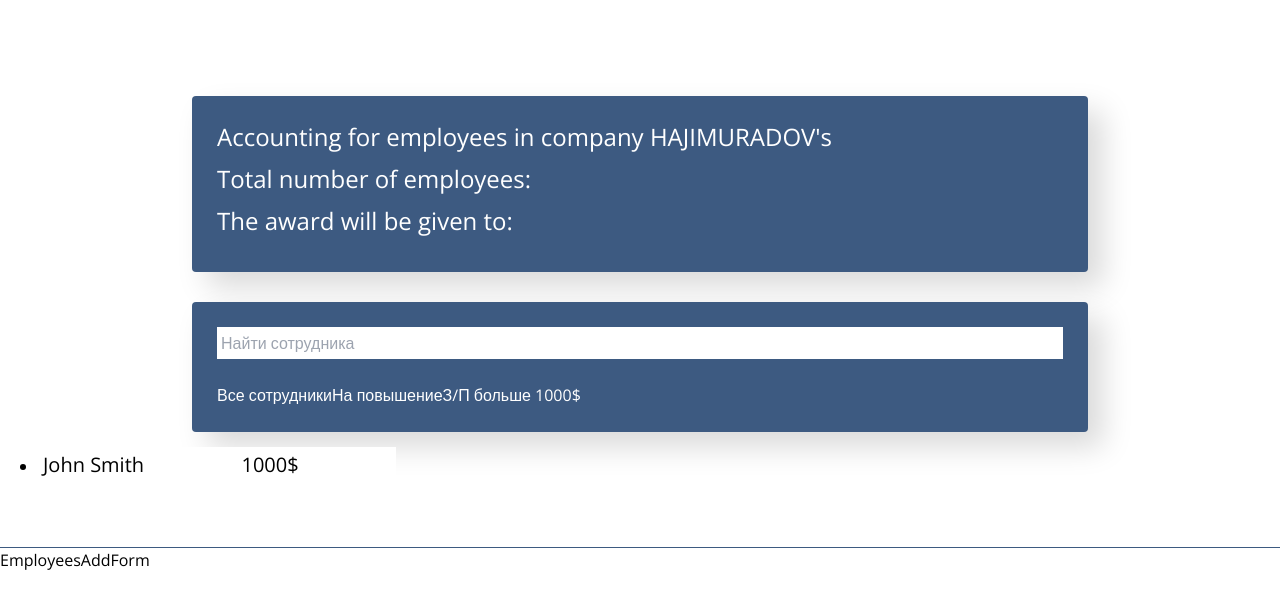
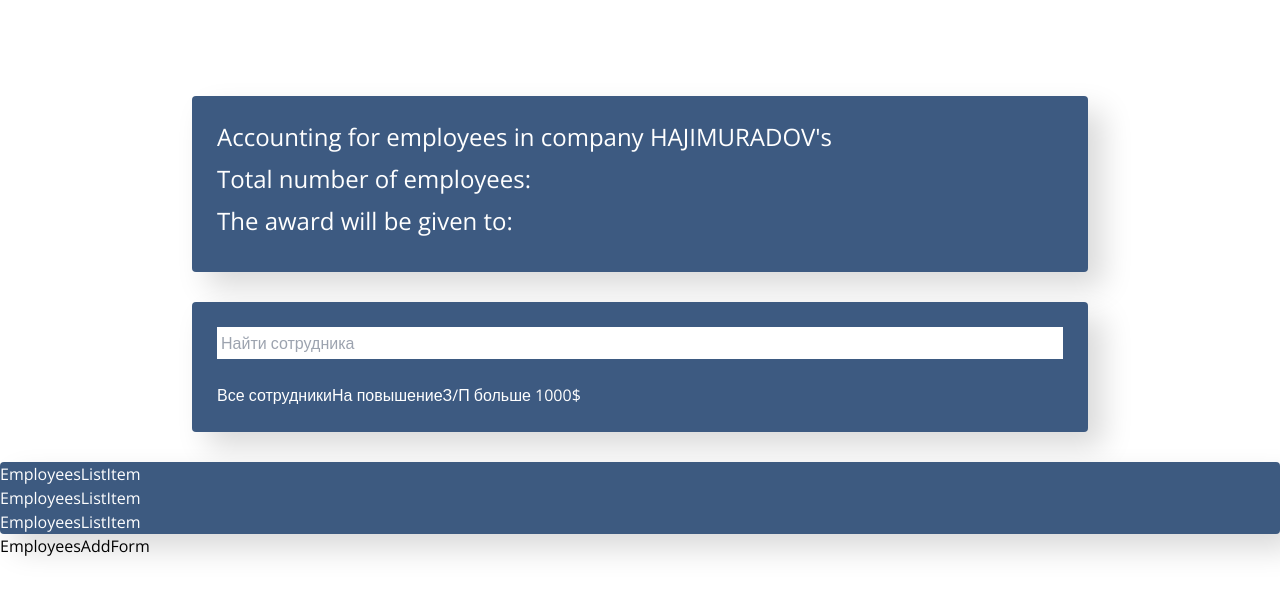
Before and after one commit to FeryazHacimuradov/EmployeesApp, a React (Create React App) app: page / in a window 1280 px wide. Shown: the top 608 px of the page. Built offline with nearby package versions, Linux system fonts and the light colour scheme.

Commit message:
changed EmployeesList

```diff
--- a/src/components/EmployeesList/EmployeesList.jsx
+++ b/src/components/EmployeesList/EmployeesList.jsx
@@ -1,25 +1,15 @@
-import React from 'react';
+import EmployeesListItem from "../EmployeesListItem/EmployeesListItem";
+
 import './employeesList.css';
 
 const EmployeesList = () => {
-  return (
-    <li className="list-group-item d-flex justify-content-between">
-      <span className="list-group-item-label">John Smith</span>
-      <input type="text" className="list-group-item-input" defaultValue="1000$"/>
-      <div className='d-flex justify-content-center align-items-center'>
-          <button type="button"
-              className="btn-cookie btn-sm ">
-              <i className="fas fa-cookie"></i>
-          </button>
-
-          <button type="button"
-                  className="btn-trash btn-sm ">
-              <i className="fas fa-trash"></i>
-          </button>
-          <i className="fas fa-star"></i>
-      </div>
-    </li>
-  )
+    return (
+        <ul className="app-list list-group">
+            <EmployeesListItem/>
+            <EmployeesListItem/>
+            <EmployeesListItem/>
+        </ul>
+    )
 }
 
 export default EmployeesList;
--- a/src/components/EmployeesList/employeesList.css
+++ b/src/components/EmployeesList/employeesList.css
@@ -1,64 +1,7 @@
-.list-group-item {
-    padding: 15px 20px;
-    border-bottom: 1px solid #3d5a80;
+.app-list {
+    margin-top: 30px;
+    background-color: #3d5a80;
+    border-radius: 4px;
+    box-shadow: 15px 15px 30px rgba(0,0,0, .15);
+    color: #fff;
 }
-
-.list-group-item:last-child {
-    border-bottom: none;
-}
-
-.list-group-item span {
-    line-height: 35px;
-    font-size: 20px;
-    cursor: pointer;
-    min-width: 550px;
-}
-
-.list-group-item input {
-    line-height: 35px;
-    font-size: 20px;
-    text-align: center;
-    border: 0;
-}
-
-.list-group-item button {
-    width: 35px;
-    height: 35px;
-    margin: 3px;
-    font-size: 17px;
-    border: none;
-    cursor: pointer;
-}
-
-.list-group-item .btn-cookie {
-    color: #e09f3e;
-}
-
-.list-group-item .btn-trash {
-    color: #e5383b;
-}
-
-.list-group-item .fa-star {
-    width: 35px;
-    height: 35px;
-    text-align: center;
-    line-height: 35px;
-    font-size: 16px;
-    color: #FFD700;
-    transition: 0.3s all;
-    transform: translateX(30px);
-    opacity: 0;
-}
-
-.list-group-item.like .fa-star {
-    opacity: 1;
-    transform: translateX(0px);
-}
-
-.list-group-item.increase .list-group-item-label, .list-group-item.increase .list-group-item-input {
-    color: #e09f3e;
-}
-
-.list-group-item.increase .btn-star {
-    color: #aeaeae;
-}
```
